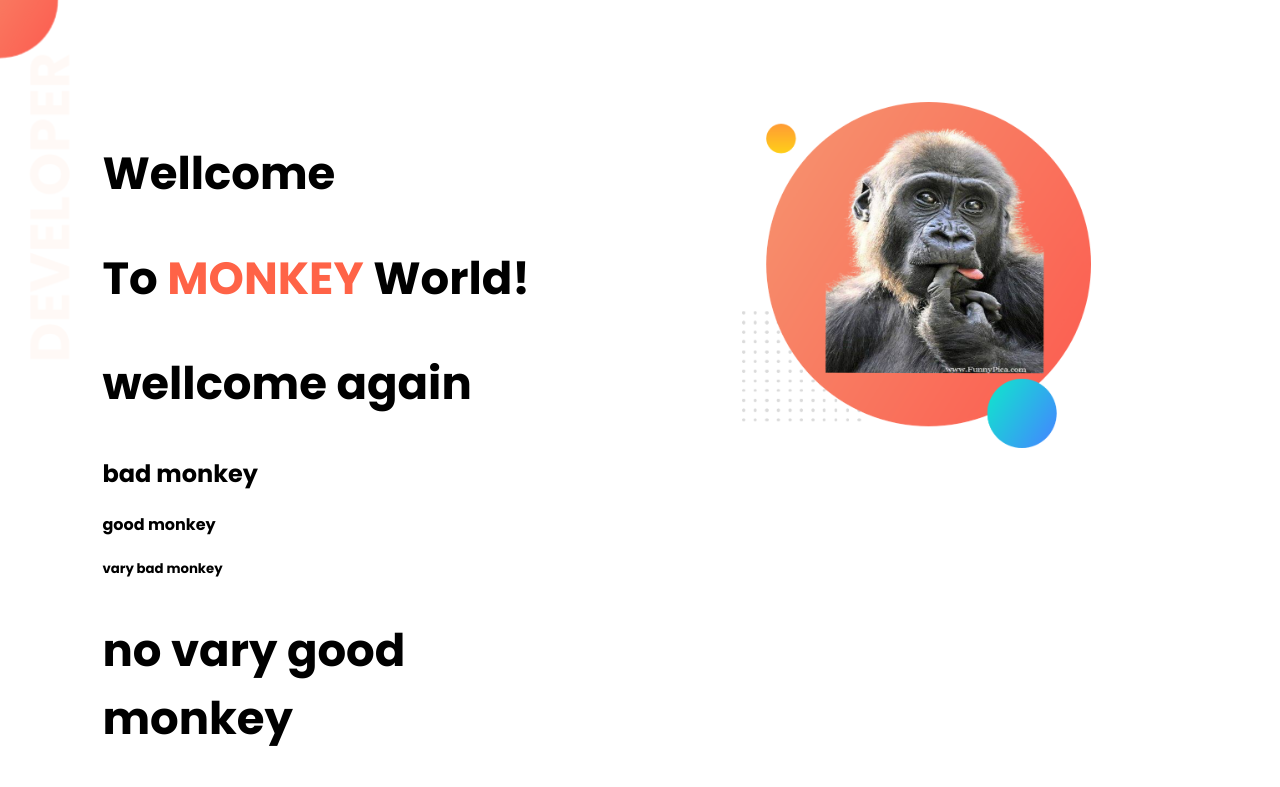
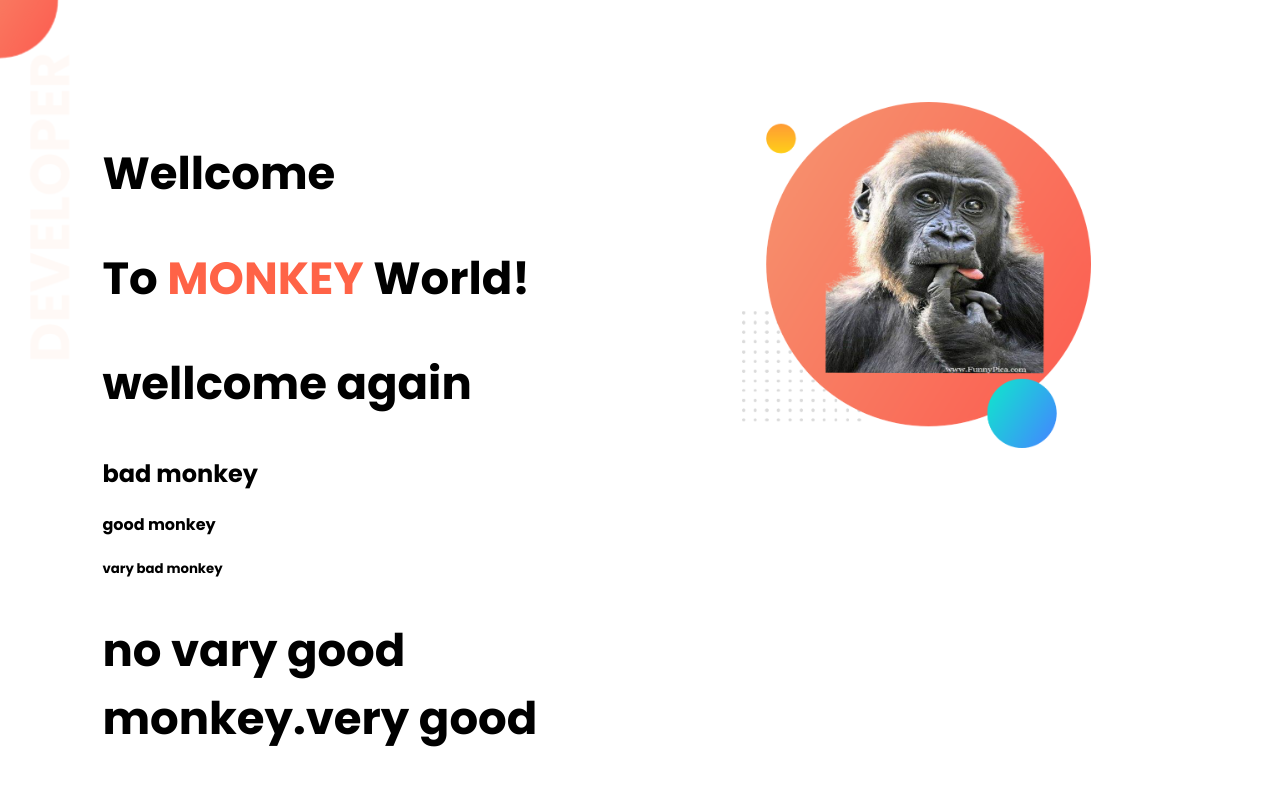
Before and after one commit to jahid900pj/first-htmlcss, a plain HTML site: page index.html in a window 1280 px wide. Shown: the top 787 px of the page. Drawn offline with Linux system fonts and the light colour scheme.

Commit message:
all done

```diff
--- a/index.html
+++ b/index.html
@@ -26,7 +26,7 @@
             <h2>bad monkey</h2>
             <h4>good monkey</h4>
             <h5>vary bad monkey</h5>
-            <h1>no vary good monkey</h1>
+            <h1>no vary good monkey.very good</h1>
             <p>Lorem ipsum dolor sit amet consectetur adipisicing elit. Quidem blanditiis alias minus quia esse deserunt
                 repellendus. Tempore veniam numquam molestiae magnam explicabo, fugit nobis rem obcaecati ipsum, quas
                 inventore et quod temporibus! Excepturi quas officiis, ipsa modi ullam nam in?</p>
```
